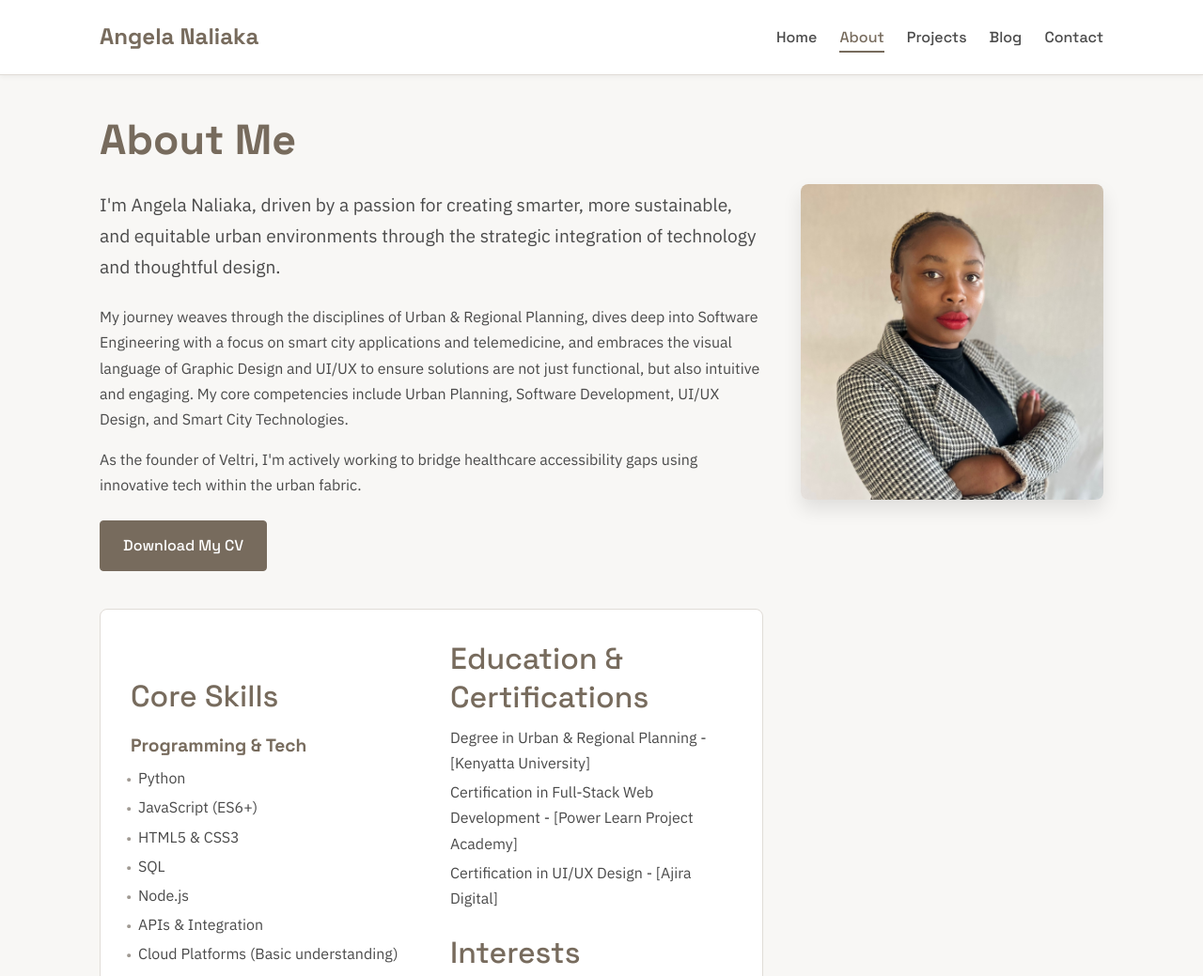
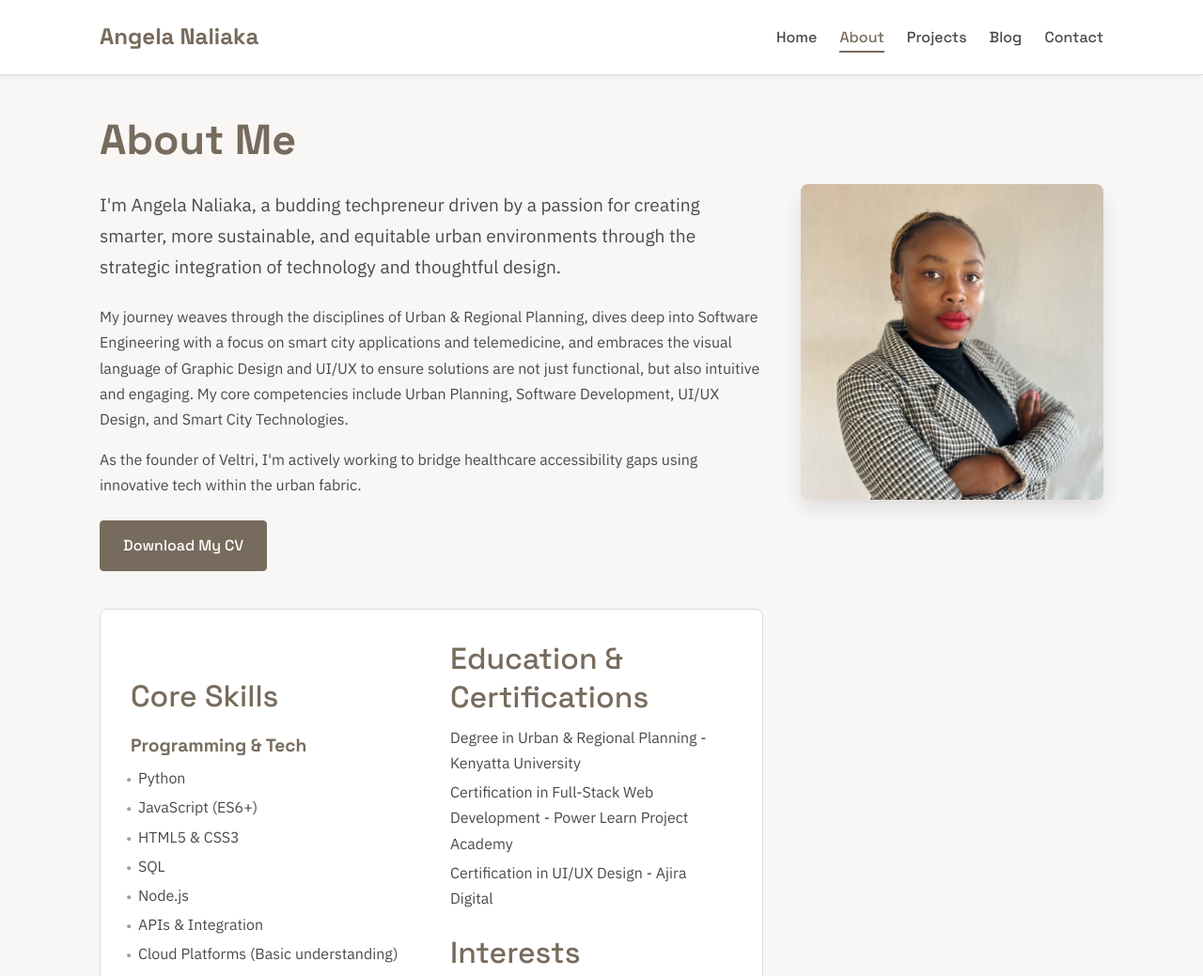
Before and after one commit to AngelaNaliaka/Portfolio-Angela, a plain HTML site: page about.html in a window 1280 px wide. Shown: the top 1039 px of the page at 94% size. Drawn offline with Linux system fonts and the light colour scheme; files whose address does not match are found by name.

Commit message:
Update about.html

```diff
--- a/about.html
+++ b/about.html
@@ -28,7 +28,7 @@
         <section class="about-intro container">
              <div class="about-text">
                 <h1>About Me</h1>
-                <p class="large-text">I'm Angela Naliaka, driven by a passion for creating smarter, more sustainable, and equitable urban environments through the strategic integration of technology and thoughtful design.</p> <p>My journey weaves through the disciplines of Urban & Regional Planning, dives deep into Software Engineering with a focus on smart city applications and telemedicine, and embraces the visual language of Graphic Design and UI/UX to ensure solutions are not just functional, but also intuitive and engaging. My core competencies include Urban Planning, Software Development, UI/UX Design, and Smart City Technologies.</p> <p>As the founder of Veltri, I'm actively working to bridge healthcare accessibility gaps using innovative tech within the urban fabric.</p>
+                <p class="large-text">I'm Angela Naliaka, a budding techpreneur driven by a passion for creating smarter, more sustainable, and equitable urban environments through the strategic integration of technology and thoughtful design.</p> <p>My journey weaves through the disciplines of Urban & Regional Planning, dives deep into Software Engineering with a focus on smart city applications and telemedicine, and embraces the visual language of Graphic Design and UI/UX to ensure solutions are not just functional, but also intuitive and engaging. My core competencies include Urban Planning, Software Development, UI/UX Design, and Smart City Technologies.</p> <p>As the founder of Veltri, I'm actively working to bridge healthcare accessibility gaps using innovative tech within the urban fabric.</p>
                 <a href="https://drive.google.com/file/d/1c26cyrXqhKFlR_c9TaaWdKvRNQ9-bhe0/view?usp=sharing" target="_blank" download class="cta-button cv-button">Download My CV</a>
             </div>
              <div class="about-image">
@@ -59,9 +59,9 @@
             <div class="education-interests">
                 <h2>Education & Certifications</h2>
                 <ul>
-                    <li>Degree in Urban & Regional Planning - [Kenyatta University]</li>
-                    <li>Certification in Full-Stack Web Development - [Power Learn Project Academy]</li>
-                    <li>Certification in UI/UX Design - [Ajira Digital]</li>
+                    <li>Degree in Urban & Regional Planning - Kenyatta University</li>
+                    <li>Certification in Full-Stack Web Development - Power Learn Project Academy</li>
+                    <li>Certification in UI/UX Design - Ajira Digital</li>
                 </ul>
 
                 <h2>Interests</h2>
```
